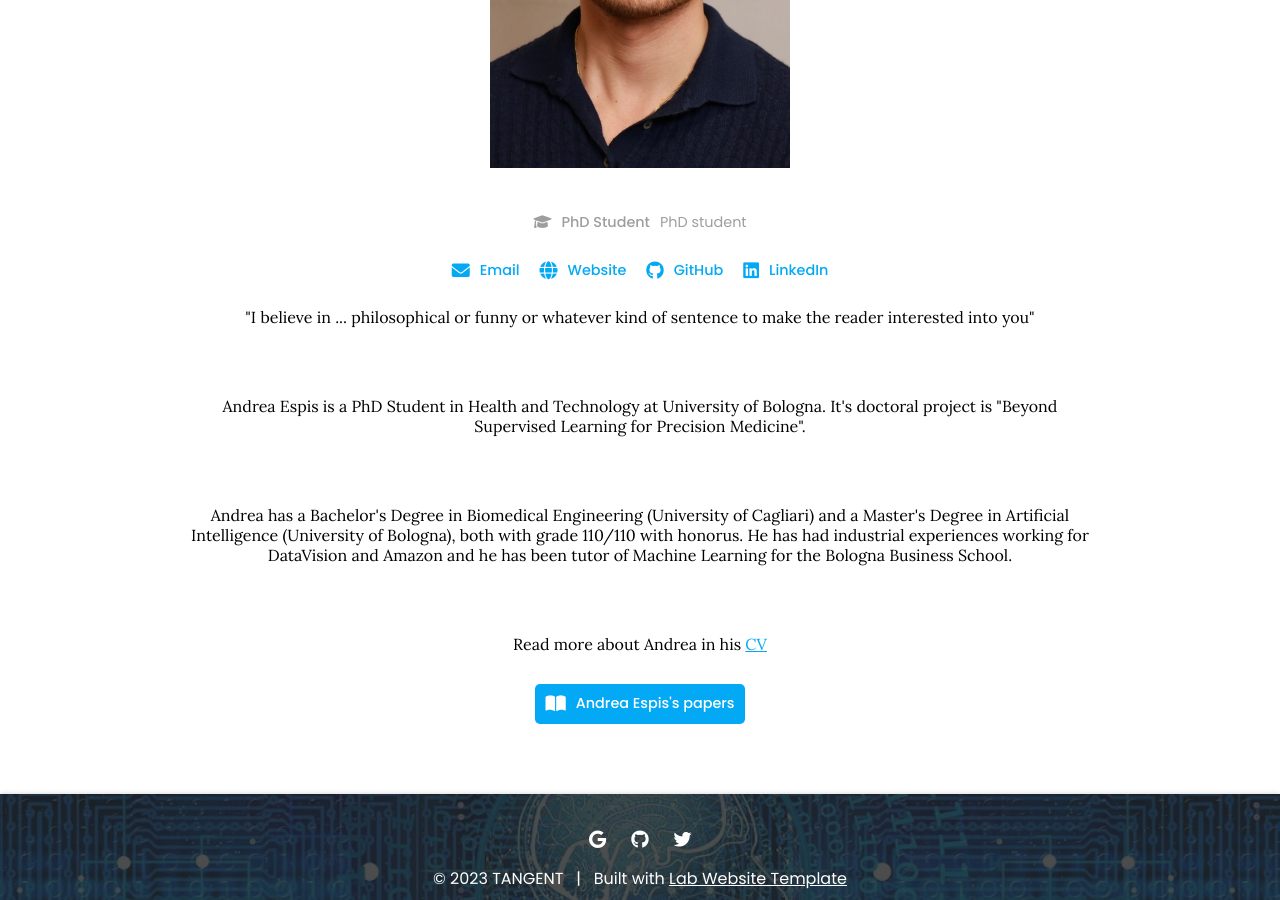
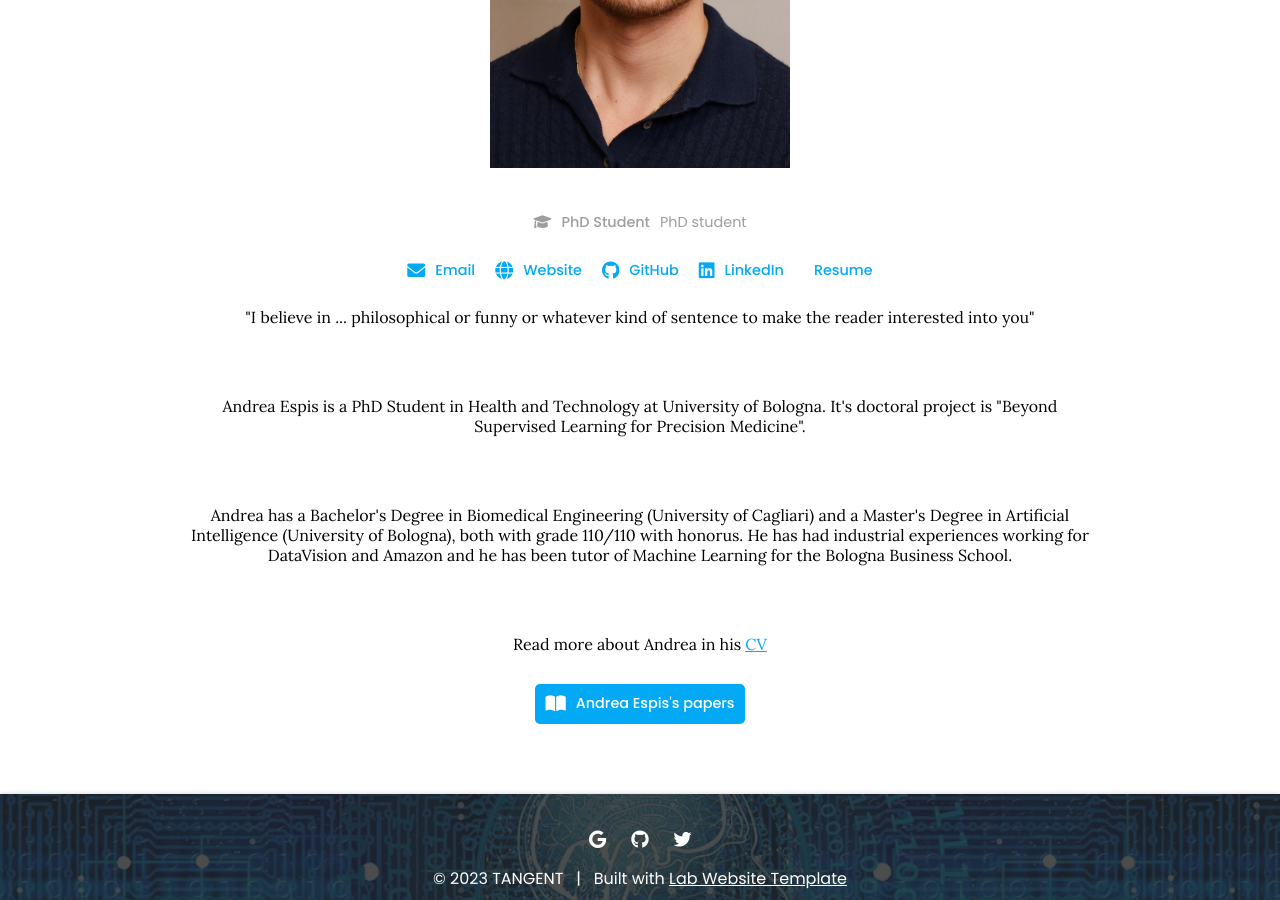
Before and after one commit to riccardoscheda/riccardoscheda.github.io, a Jekyll site: the page built from _members/andrea_espis.md, in a window 1280 px wide and 900 px high, scrolled down 539 px. Built offline with Jekyll 4.4.1, drawn with Linux system fonts in a browser that asks for light colours.

Commit message:
Update links.yaml

```diff
--- a/_data/links.yaml
+++ b/_data/links.yaml
@@ -6,6 +6,12 @@ link:
   tooltip: Link
   link: $LINK
 
+
+resume:
+  icon: fa-solid fa-file-user
+  text: Resume
+  tooltip: Resume
+  link: $LINK
 
 website:
   icon: fa-sharp fa-solid fa-globe
```
